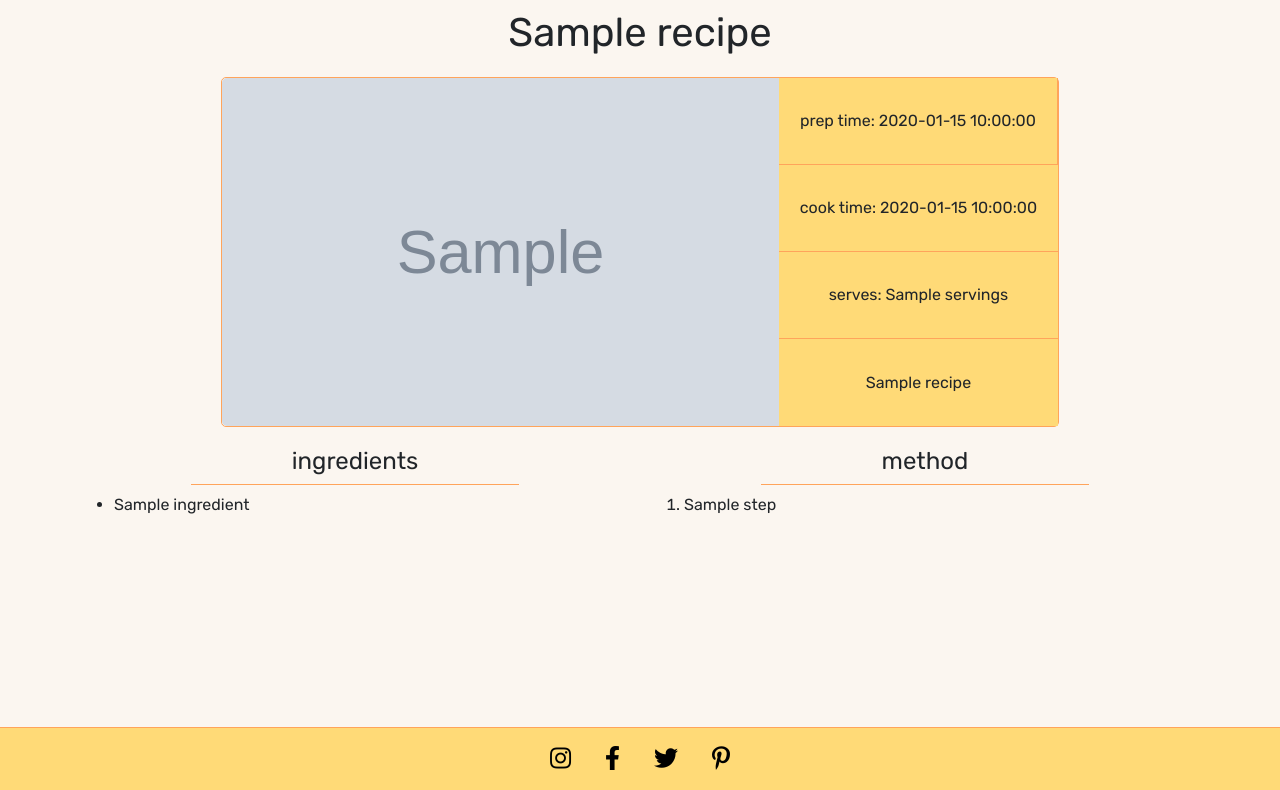
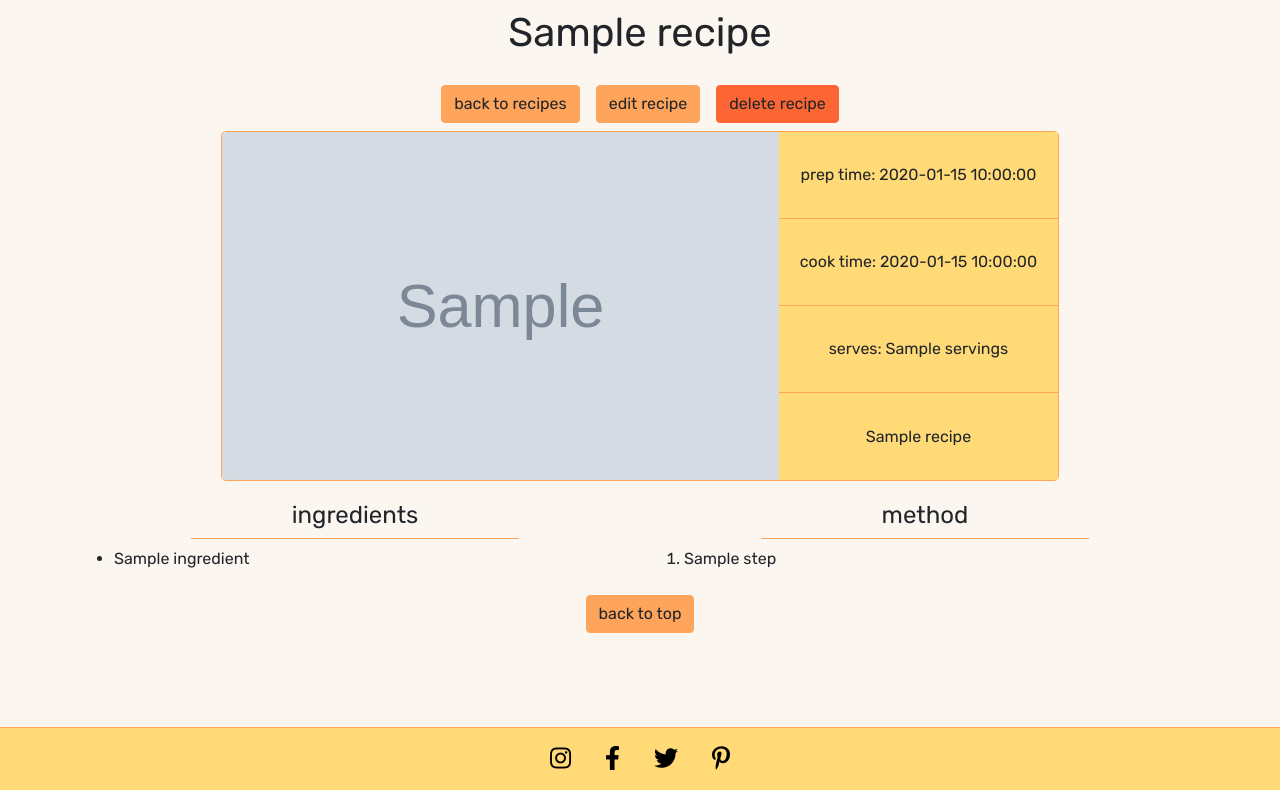
Before and after one commit to mitchdavenport88/family-feasts, a Flask app: template templates/view_recipe.html in a window 1280 px wide. Shown: the part 75-865 px from the top of the page. Run offline with Flask 2, Linux system fonts and the light colour scheme; the template is opened without the code that fills it: most values are stand-ins (such as "Sample title", 1, 10 or a date in 2020); grey boxes marked "Sample" are stand-in pictures; some libraries are stand-ins or nearby versions.

Commit message:
Add buttons to forms and recipe pages to improve UI

```diff
--- a/static/css/style.css
+++ b/static/css/style.css
@@ -356,6 +356,9 @@ body {
         border-bottom-left-radius: 5px;
         border-top-right-radius: 0px;
     }
+    .recipe-info-box:nth-child(1) {
+        border-right: 0;
+    }
     .recipe-info-box:not(:last-child) {
     border-bottom: 1px solid var(--orange);
     }
--- a/static/js/script.js
+++ b/static/js/script.js
@@ -0,0 +1,5 @@
+// scrolls to page top on button click
+const scrollTopButton = document.getElementById('scroll-top-button');
+scrollTopButton.addEventListener('click', function () {
+    window.scrollTo(0, 0);
+});
--- /dev/null
+++ b/templates/_macros.html
@@ -0,0 +1,31 @@
+{% macro delete_recipe_modal(recipe) %}
+
+    <!-- Button trigger modal -->
+    <button type="button" class="btn my-delete-btn m-2" data-bs-toggle="modal" data-bs-target="#delete-modal-{{ recipe._id }}">
+        delete recipe
+    </button>
+    <!-- Modal -->
+    <div class="modal fade" id="delete-modal-{{ recipe._id }}" data-bs-backdrop="static" data-bs-keyboard="false"
+        tabindex="-1" aria-labelledby="staticBackdropLabel" aria-hidden="true">
+        <div class="modal-dialog">
+            <div class="modal-content">
+                <div class="modal-header">
+                    <h5 class="modal-title" id="staticBackdropLabel">
+                        deleting recipe...
+                    </h5>
+                    <button type="button" class="btn-close" data-bs-dismiss="modal" aria-label="Close"></button>
+                </div>
+                <div class="modal-body text-center">
+                    are you sure you want to delete this recipe?
+                </div>
+                <div class="modal-footer d-flex justify-content-center">
+                    <button type="button" class="btn my-clear-btn" data-bs-dismiss="modal">close</button>
+                    <a href="{{ url_for('delete_recipe', id=recipe._id) }}" class="btn my-delete-btn m-2">
+                        delete
+                    </a>
+                </div>
+            </div>
+        </div>
+    </div>
+
+{% endmacro %}
--- a/templates/edit_recipe.html
+++ b/templates/edit_recipe.html
@@ -1,4 +1,5 @@
 {% extends "base.html" %}
+{% from "_macros.html" import delete_recipe_modal %}
 {% block content %}
 
 <h1 class="text-center page-title">edit recipe</h1>
@@ -92,7 +93,9 @@
             <a href="{{ url_for('recipes') }}" class="btn my-clear-btn m-2">
                 cancel
             </a>
-            <button type="submit" class="btn my-btn m-2">edit</button>
+            <button type="submit" class="btn my-btn m-2">update recipe</button>
+            <!-- delete trigger and modal -->
+            {{ delete_recipe_modal(recipe) }}
         </div>
     </form>
 </section>
--- a/templates/view_recipe.html
+++ b/templates/view_recipe.html
@@ -1,8 +1,19 @@
 {% extends "base.html" %}
+{% from "_macros.html" import delete_recipe_modal %}
 {% block content %}
 
     <div class="container-fluid">
         <h1 class="text-center page-title">{{ recipe.recipe_name }}</h1>
+        <div class="d-flex flex-wrap justify-content-center">
+            <a href="{{ url_for('recipes') }}" class="btn my-btn m-2">
+                back to recipes
+            </a>
+            <a href="{{ url_for('edit_recipe', id=recipe._id) }}" class="btn my-btn m-2">
+                edit recipe
+            </a>
+            <!-- delete trigger and modal -->
+            {{ delete_recipe_modal(recipe) }}
+        </div>
         <div class="row recipe-info-row">
             <div class="col-12 col-md-8 offset-md-2 recipe-info-card">
                 <div class="row recipe-info-card-row">
@@ -52,5 +63,10 @@
             </div>
         </div>
     </div>
+    <div class="container d-flex justify-content-center">
+        <button id="scroll-top-button" type="button" class="btn my-btn m-2">
+            back to top
+        </button>
+    </div>
 
 {% endblock %}
```
Also changed, not shown: templates/_render_field.html (deleted, +0 -8 lines), templates/add_recipe.html (+5 -2 lines), templates/recipes.html (+3 -30 lines).
